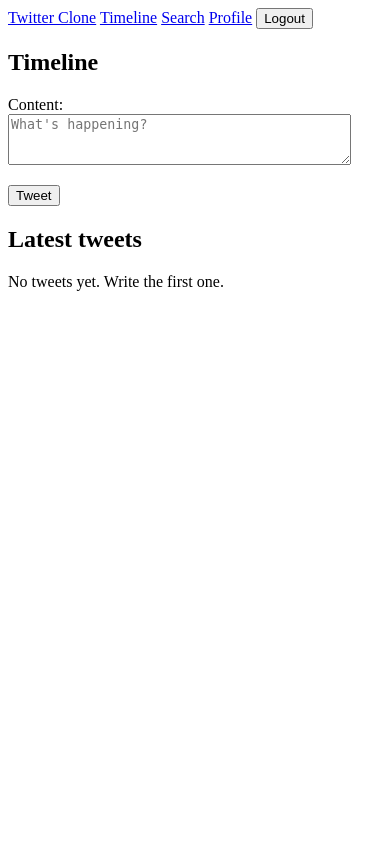
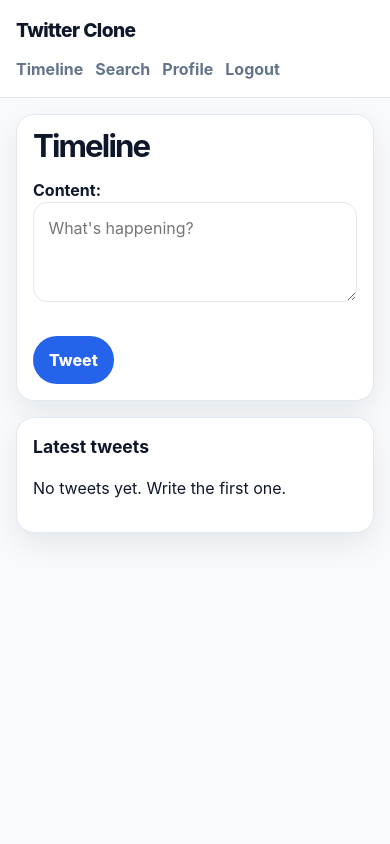
Before and after one commit to EneasDiaz/the-flock-twitter-clone, a Django app: page /tweets/ in a window 390 px wide. Run offline with Django 5.2, Linux system fonts and the light colour scheme; the visitor is signed in with stand-in values (Sample User, id 1); data that the repository does not hold is empty.

Commit message:
style: add mobile first responsive layout

```diff
--- a/app/config/settings.py
+++ b/app/config/settings.py
@@ -127,7 +127,11 @@ USE_TZ = True
 # Static files (CSS, JavaScript, Images)
 # https://docs.djangoproject.com/en/5.2/howto/static-files/
 
-STATIC_URL = 'static/'
+STATIC_URL = "/static/"
+
+STATICFILES_DIRS = [
+    BASE_DIR / "static",
+]
 
 # Default primary key field type
 # https://docs.djangoproject.com/en/5.2/ref/settings/#default-auto-field
--- /dev/null
+++ b/app/static/css/styles.css
@@ -0,0 +1,279 @@
+:root {
+  --bg: #f8fafc;
+  --surface: #ffffff;
+  --surface-muted: #f1f5f9;
+  --text: #0f172a;
+  --muted: #64748b;
+  --border: #e2e8f0;
+  --primary: #2563eb;
+  --primary-dark: #1d4ed8;
+  --danger: #dc2626;
+  --radius: 18px;
+  --shadow: 0 12px 30px rgba(15, 23, 42, 0.08);
+}
+
+* {
+  box-sizing: border-box;
+}
+
+html {
+  font-size: 16px;
+}
+
+body {
+  margin: 0;
+  min-height: 100vh;
+  background: var(--bg);
+  color: var(--text);
+  font-family:
+    Inter,
+    ui-sans-serif,
+    system-ui,
+    -apple-system,
+    BlinkMacSystemFont,
+    "Segoe UI",
+    sans-serif;
+  line-height: 1.5;
+}
+
+a {
+  color: var(--primary);
+  text-decoration: none;
+}
+
+a:hover {
+  text-decoration: underline;
+}
+
+.site-header {
+  position: sticky;
+  top: 0;
+  z-index: 10;
+  background: rgba(255, 255, 255, 0.94);
+  border-bottom: 1px solid var(--border);
+  backdrop-filter: blur(12px);
+}
+
+.site-nav {
+  display: flex;
+  flex-direction: column;
+  gap: 0.75rem;
+  width: min(100%, 1120px);
+  margin: 0 auto;
+  padding: 1rem;
+}
+
+.brand {
+  color: var(--text);
+  font-size: 1.2rem;
+  font-weight: 800;
+  letter-spacing: -0.03em;
+}
+
+.nav-links {
+  display: flex;
+  flex-wrap: wrap;
+  align-items: center;
+  gap: 0.75rem;
+}
+
+.nav-links a,
+.link-button {
+  color: var(--muted);
+  font: inherit;
+  font-weight: 700;
+}
+
+.link-button {
+  padding: 0;
+  background: transparent;
+  border: 0;
+  cursor: pointer;
+}
+
+.page-shell {
+  width: min(100%, 760px);
+  margin: 0 auto;
+  padding: 1rem;
+}
+
+section,
+article,
+.card {
+  background: var(--surface);
+  border: 1px solid var(--border);
+  border-radius: var(--radius);
+  box-shadow: var(--shadow);
+}
+
+section {
+  margin-bottom: 1rem;
+  padding: 1rem;
+}
+
+article {
+  margin-bottom: 1rem;
+  padding: 1rem;
+}
+
+h1,
+h2,
+h3,
+p {
+  margin-top: 0;
+}
+
+h1 {
+  margin-bottom: 1rem;
+  font-size: clamp(1.8rem, 8vw, 3rem);
+  line-height: 1;
+  letter-spacing: -0.06em;
+}
+
+h2 {
+  margin-bottom: 1rem;
+  font-size: 1.1rem;
+}
+
+small,
+.muted {
+  color: var(--muted);
+}
+
+form {
+  display: grid;
+  gap: 0.75rem;
+}
+
+label {
+  color: var(--text);
+  font-weight: 700;
+}
+
+input,
+textarea {
+  width: 100%;
+  padding: 0.8rem 0.9rem;
+  color: var(--text);
+  background: var(--surface);
+  border: 1px solid var(--border);
+  border-radius: 14px;
+  font: inherit;
+}
+
+textarea {
+  resize: vertical;
+}
+
+input:focus,
+textarea:focus {
+  border-color: var(--primary);
+  outline: 3px solid rgba(37, 99, 235, 0.15);
+}
+
+button,
+.button {
+  width: fit-content;
+  padding: 0.75rem 1rem;
+  color: white;
+  background: var(--primary);
+  border: 0;
+  border-radius: 999px;
+  font: inherit;
+  font-weight: 800;
+  cursor: pointer;
+}
+
+button:hover,
+.button:hover {
+  background: var(--primary-dark);
+  text-decoration: none;
+}
+
+button.danger {
+  background: var(--danger);
+}
+
+.tweet-meta,
+.profile-meta,
+.inline-actions {
+  display: flex;
+  flex-wrap: wrap;
+  align-items: center;
+  gap: 0.5rem;
+}
+
+.inline-actions {
+  margin-top: 0.75rem;
+}
+
+.inline-actions form {
+  display: inline;
+}
+
+.inline-actions button {
+  padding: 0.55rem 0.85rem;
+  font-size: 0.9rem;
+}
+
+.messages {
+  padding: 0;
+  background: transparent;
+  border: 0;
+  box-shadow: none;
+}
+
+.message {
+  margin-bottom: 0.75rem;
+  padding: 0.75rem 1rem;
+  background: var(--surface-muted);
+  border: 1px solid var(--border);
+  border-radius: 14px;
+}
+
+.pagination {
+  display: flex;
+  justify-content: space-between;
+  gap: 1rem;
+  padding: 1rem;
+  background: var(--surface);
+  border: 1px solid var(--border);
+  border-radius: var(--radius);
+}
+
+hr {
+  display: none;
+}
+
+@media (min-width: 640px) {
+  .site-nav {
+    flex-direction: row;
+    align-items: center;
+    justify-content: space-between;
+  }
+
+  .page-shell {
+    padding: 1.5rem;
+  }
+
+  section,
+  article {
+    padding: 1.25rem;
+  }
+}
+
+@media (min-width: 1024px) {
+  .page-shell {
+    width: min(100%, 880px);
+    padding: 2rem;
+  }
+
+  .site-nav {
+    padding-inline: 2rem;
+  }
+
+  section,
+  article {
+    padding: 1.5rem;
+  }
+}
--- a/app/templates/base.html
+++ b/app/templates/base.html
@@ -1,36 +1,42 @@
+{% load static %}
+
 <!doctype html>
 <html lang="en">
     <head>
         <meta charset="utf-8">
         <meta name="viewport" content="width=device-width, initial-scale=1">
         <title>{% block title %}Twitter Clone{% endblock %}</title>
+        <link rel="stylesheet" href="{% static 'css/styles.css' %}">
     </head>
+
     <body>
-        <header>
-        <nav>
-            <a href="{% url 'home' %}">Twitter Clone</a>
+        <header class="site-header">
+        <nav class="site-nav" aria-label="Main navigation">
+            <a class="brand" href="{% url 'home' %}">Twitter Clone</a>
 
+            <div class="nav-links">
             {% if user.is_authenticated %}
                 <a href="{% url 'tweets:timeline' %}">Timeline</a>
                 <a href="{% url 'accounts:search' %}">Search</a>
                 <a href="{% url 'accounts:profile' %}">Profile</a>
 
-                <form method="post" action="{% url 'accounts:logout' %}" style="display:inline;">
-                    {% csrf_token %}
-                    <button type="submit">Logout</button>
+                <form method="post" action="{% url 'accounts:logout' %}">
+                {% csrf_token %}
+                <button class="link-button" type="submit">Logout</button>
                 </form>
             {% else %}
-            <a href="{% url 'accounts:login' %}">Login</a>
-            <a href="{% url 'accounts:register' %}">Register</a>
+                <a href="{% url 'accounts:login' %}">Login</a>
+                <a href="{% url 'accounts:register' %}">Register</a>
             {% endif %}
+            </div>
         </nav>
         </header>
 
-        <main>
+        <main class="page-shell">
         {% if messages %}
-            <section>
+            <section class="messages" aria-label="Messages">
             {% for message in messages %}
-                <p>{{ message }}</p>
+                <p class="message {{ message.tags }}">{{ message }}</p>
             {% endfor %}
             </section>
         {% endif %}
--- a/app/templates/tweets/timeline.html
+++ b/app/templates/tweets/timeline.html
@@ -19,17 +19,19 @@
 
         {% for tweet in page_obj %}
         <article>
-            <p>
+            <div class="tweet-meta">
             <strong>{{ tweet.author.display_name }}</strong>
-            <span>@{{ tweet.author.username }}</span>
-            </p>
+            <a href="{% url 'accounts:profile_detail' tweet.author.username %}">
+                @{{ tweet.author.username }}
+            </a>
+            <small>{{ tweet.created_at }}</small>
+            </div>
 
             <p>{{ tweet.content }}</p>
 
-            <small>{{ tweet.created_at }}</small>
+            <p class="muted">{{ tweet.likes_count }} likes</p>
 
-            <p>{{ tweet.likes_count }} likes</p>
-
+            <div class="inline-actions">
             {% if tweet.id in liked_tweet_ids %}
                 <form method="post" action="{% url 'likes:unlike' tweet.id %}">
                 {% csrf_token %}
@@ -45,21 +47,22 @@
             {% if tweet.author == user %}
                 <form method="post" action="{% url 'tweets:delete' tweet.id %}">
                 {% csrf_token %}
-                <button type="submit">Delete</button>
+                <button class="danger" type="submit">Delete</button>
                 </form>
             {% endif %}
+            </div>
         </article>
-
-        <hr>
         {% empty %}
         <p>No tweets yet. Write the first one.</p>
         {% endfor %}
     </section>
 
     {% if page_obj.has_other_pages %}
-        <nav>
+        <nav class="pagination" aria-label="Timeline pagination">
         {% if page_obj.has_previous %}
             <a href="?page={{ page_obj.previous_page_number }}">Previous</a>
+        {% else %}
+            <span></span>
         {% endif %}
 
         <span>
@@ -68,6 +71,8 @@
 
         {% if page_obj.has_next %}
             <a href="?page={{ page_obj.next_page_number }}">Next</a>
+        {% else %}
+            <span></span>
         {% endif %}
         </nav>
     {% endif %}
```
Lines whose indentation alone changed are shown as unchanged.
